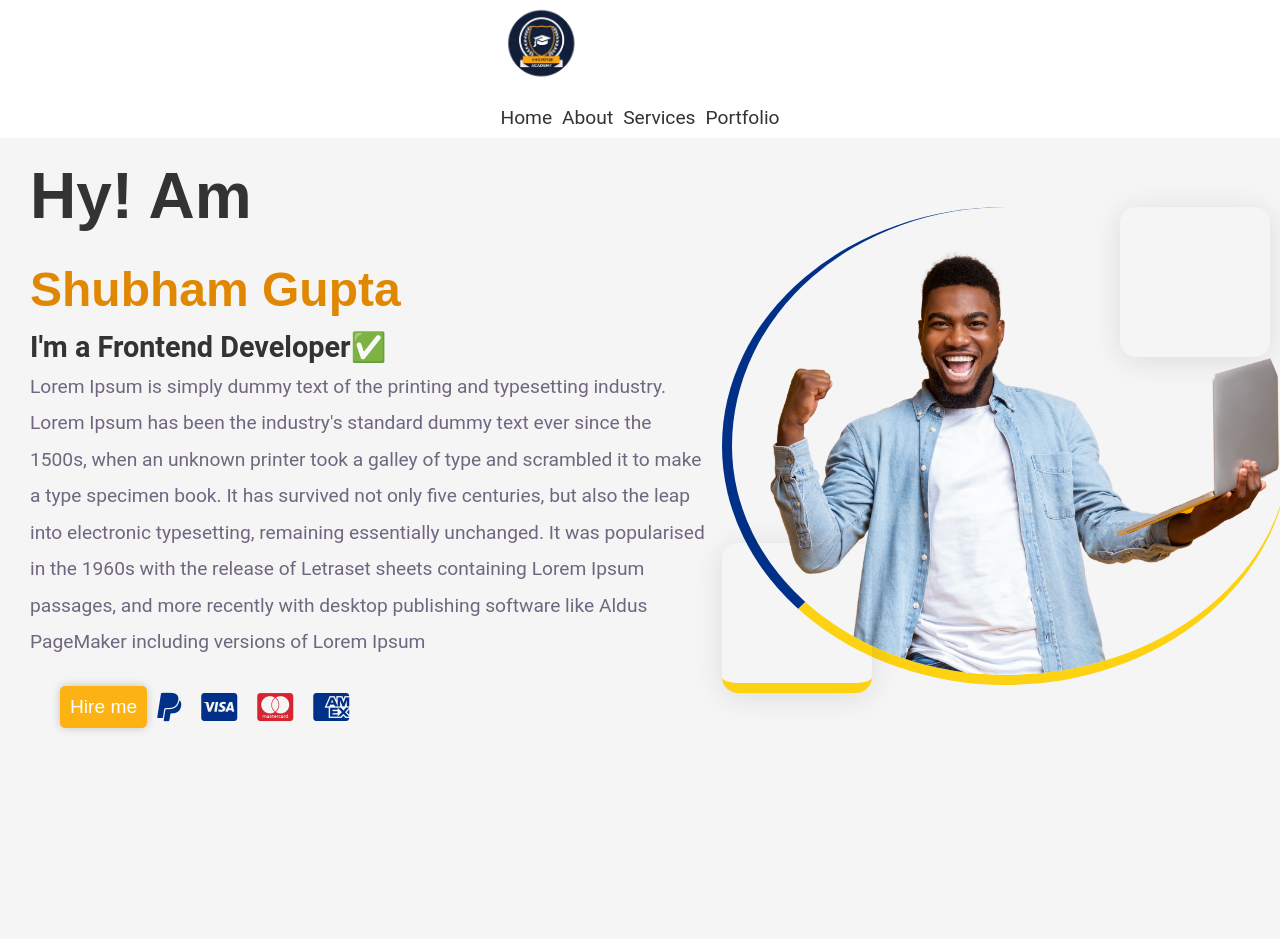
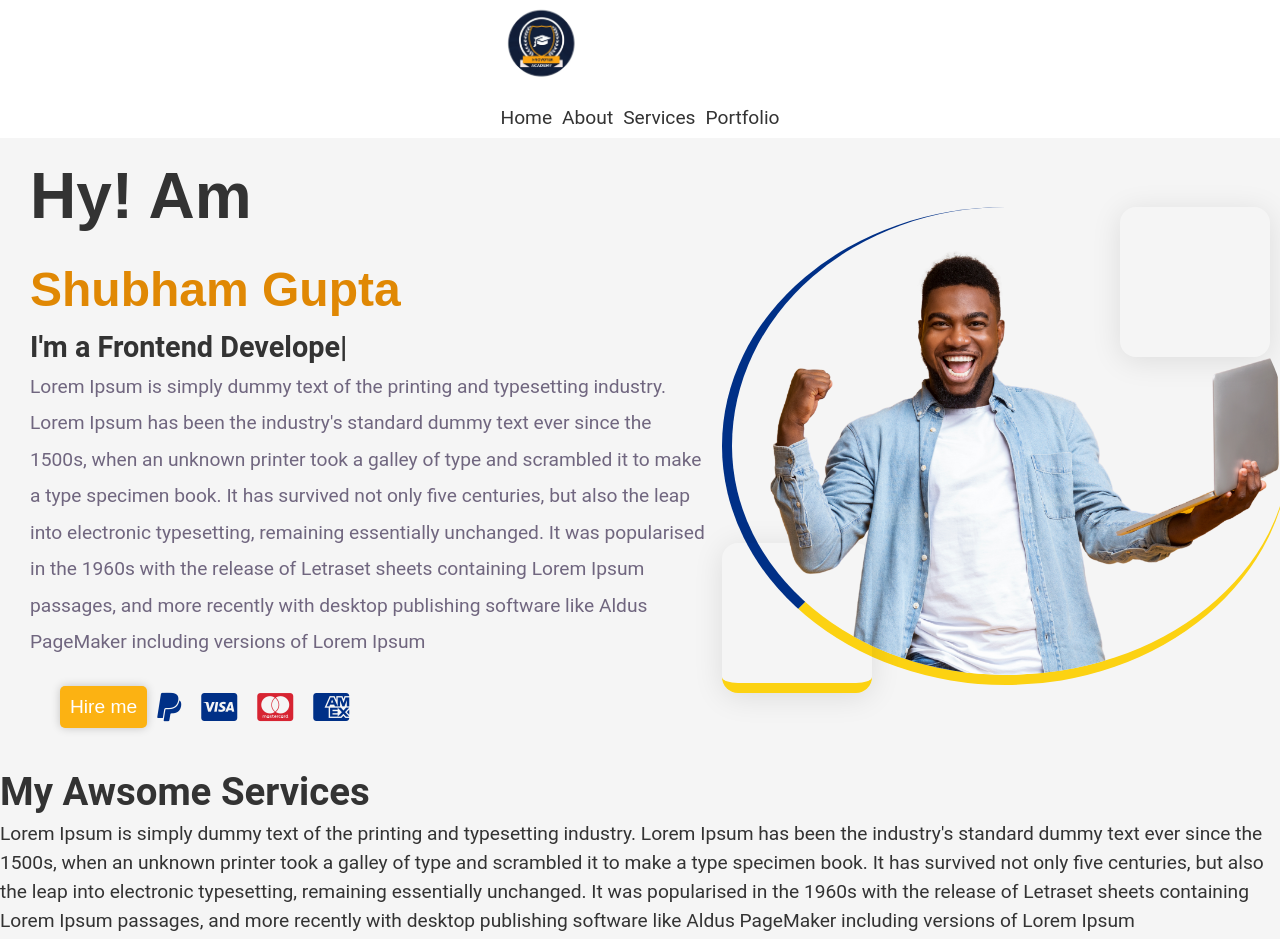
Before and after one commit to Shubham28497/Portfolio, a React (Create React App) app: page / in a window 1280 px wide. Shown: the top 939 px of the page. Before the commit the page ends 800 px from the top, so only its background shows below. Built offline with nearby package versions, Linux system fonts and the light colour scheme.

Commit message:
add service comp

```diff
--- a/src/App.js
+++ b/src/App.js
@@ -1,11 +1,13 @@
 import Header from "./Component/Header/Header";
 import Navbar from "./Component/Navbar/Navbar";
+import Services from "./Component/Services/Services";
 
 function App() {
   return (
     <div className="App">
     <Navbar/>
     <Header/>
+    <Services/>
     </div>
   );
 }
```
